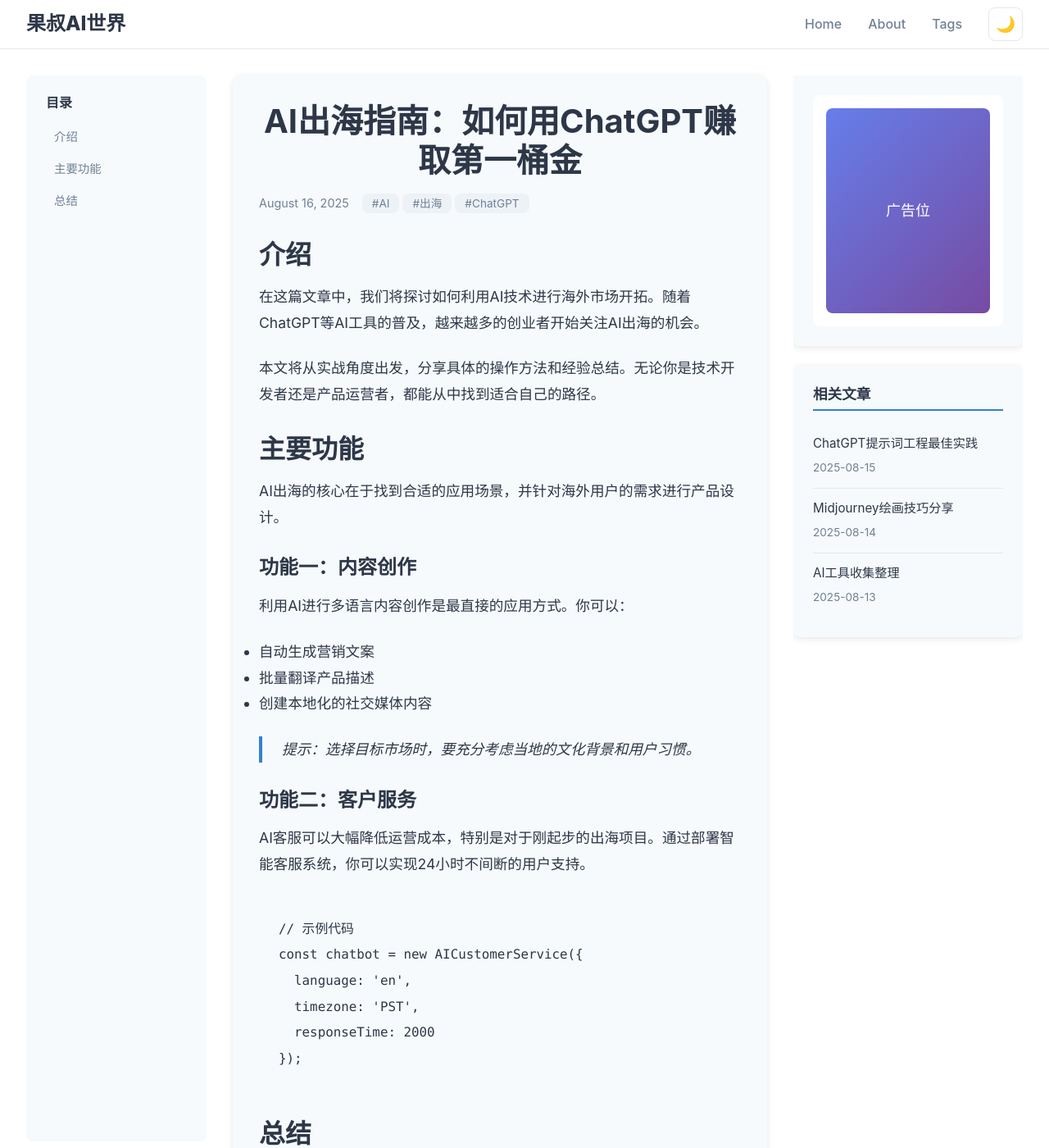
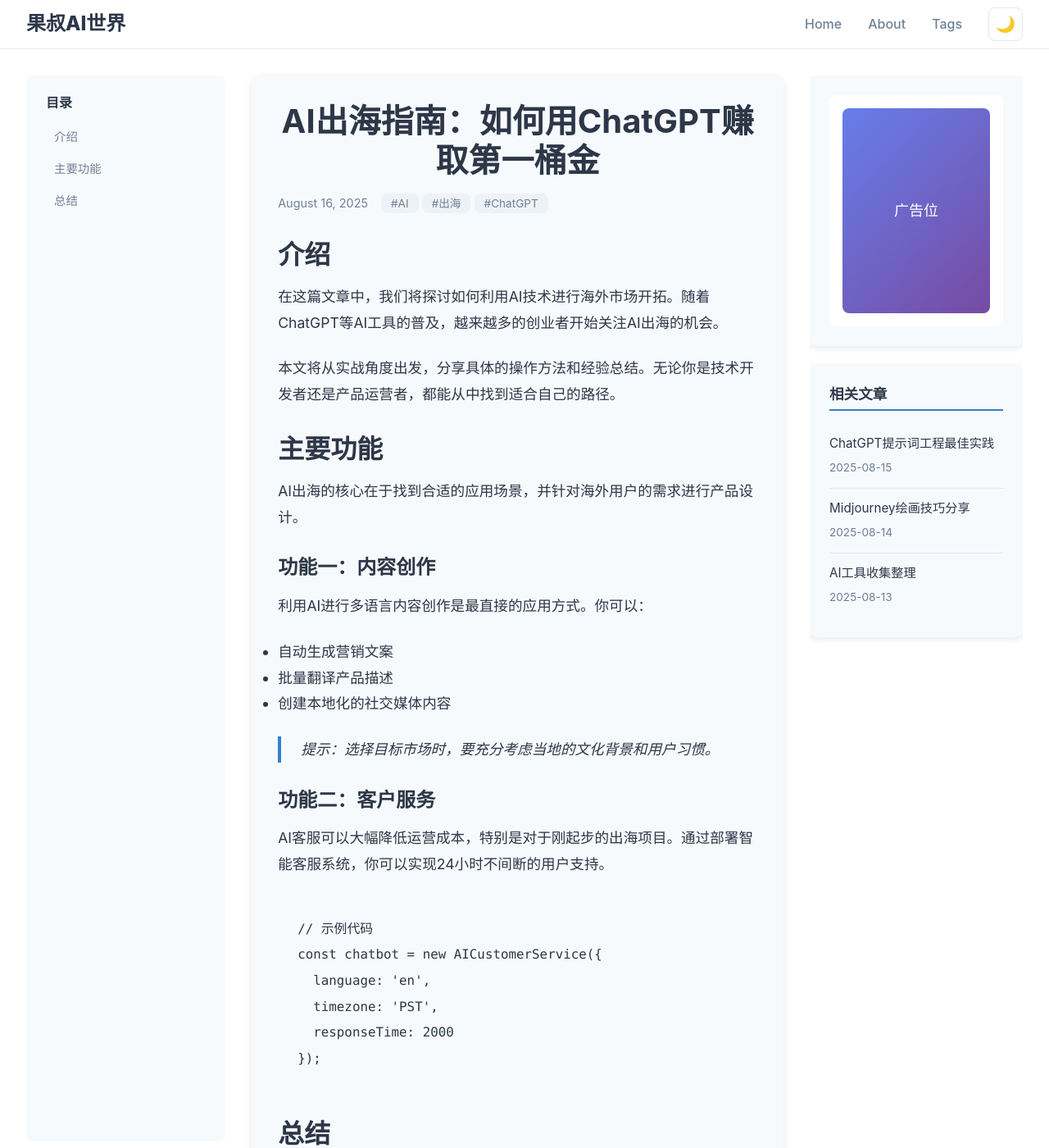
Before and after one commit to mrzhangguoguo/mrzhangguoguo.github.io, a Jekyll site: the page preview-post.html, which Jekyll copies as it is, in a window 1280 px wide and 1400 px high. Shown: the whole window at 82% size. Built offline with Jekyll 4.4.1, drawn with Linux system fonts in a browser that asks for light colours.

Commit message:
布局优化：三栏改为 2:6:2 百分比并移除侧栏叠加\n- content-with-dual-sidebar 使用 minmax + 20%/60%/20%\n- 去除侧栏 z-index，避免遮挡正文\n- 保持 main-article max-width 960 可读性\n

```diff
--- a/assets/css/style.css
+++ b/assets/css/style.css
@@ -198,8 +198,8 @@ a:hover {
 /* Article Page with Dual Sidebars */
 .content-with-dual-sidebar {
   display: grid;
-  /* Slightly widen TOC, shrink right sidebar, and expand container */
-  grid-template-columns: 220px 1fr 280px;
+  /* Use 2:6:2 percentage layout with sensible minimums */
+  grid-template-columns: minmax(200px, 20%) minmax(0, 60%) minmax(260px, 20%);
   gap: 2rem;
   max-width: 1440px;
   margin: 0 auto;
@@ -223,8 +223,7 @@ a:hover {
   height: fit-content;
   max-height: calc(100vh - var(--nav-height) - 40px);
   overflow-y: auto;
-  /* Make sure sticky sidebars are above article when overlapping */
-  z-index: 2;
+  /* No z-index to avoid covering the main article */
 }
 
 .sidebar-widget {
```
